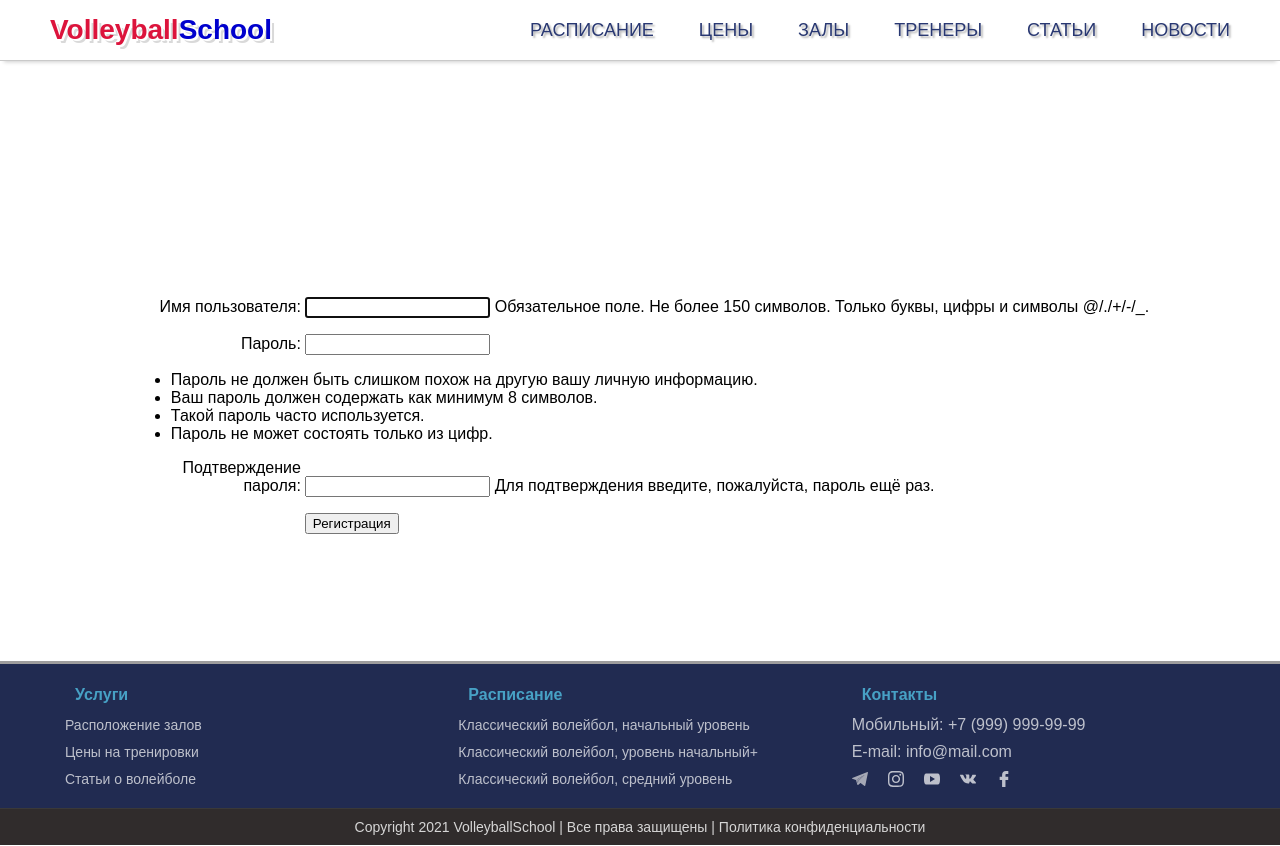
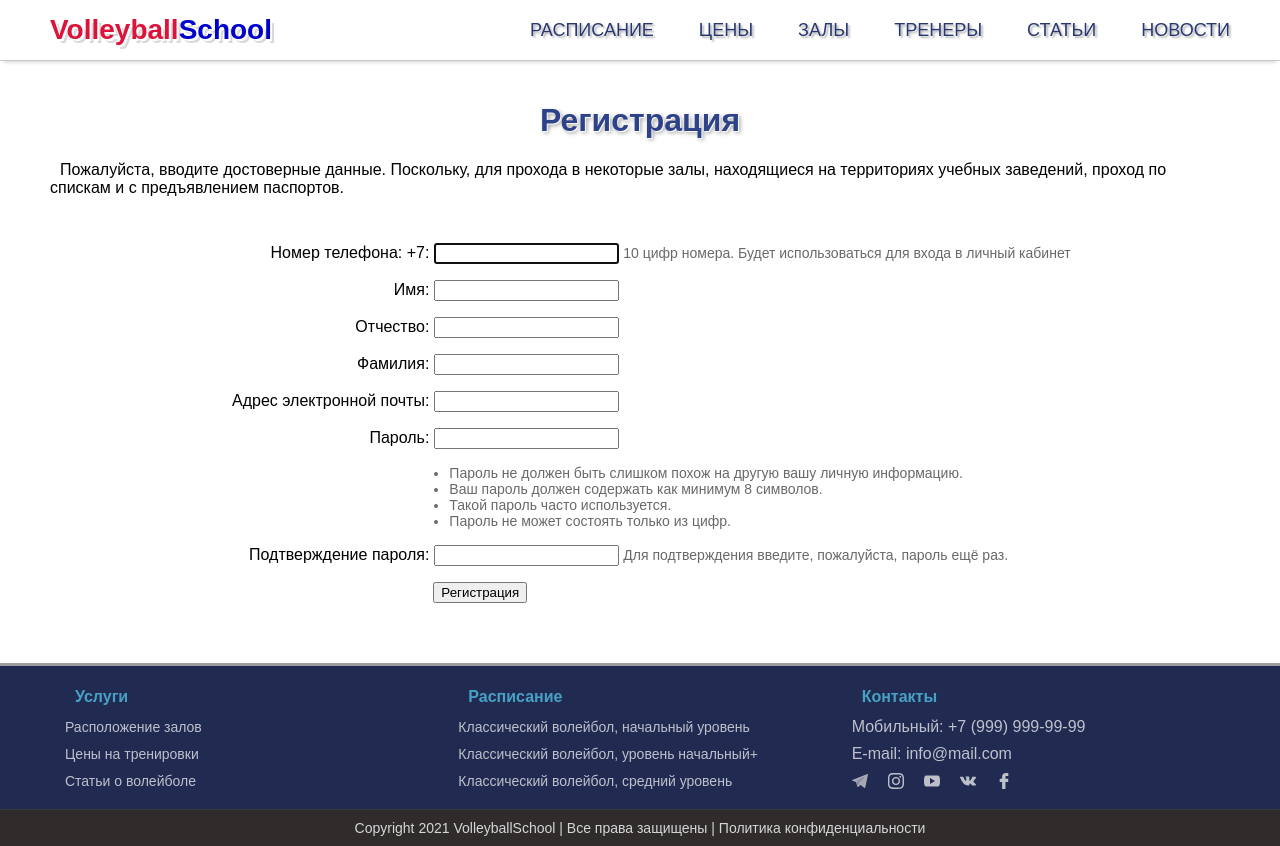
Before and after one commit to VladShi/volleyballschool-django, a Django app: page /register/ in a window 1280 px wide. Shown: the part 32-878 px from the top of the page. Run offline with Django 3.2, Linux system fonts and the light colour scheme; some libraries are stand-ins or nearby versions.

Commit message:
Add view, template, urls, form for registering

```diff
--- /dev/null
+++ b/volleyballschool/forms.py
@@ -0,0 +1,29 @@
+from django.contrib.auth import get_user_model
+from django.forms import CharField, EmailField, RegexField
+from django.contrib.auth.forms import UserCreationForm
+
+
+class RegisterUserForm(UserCreationForm):
+
+    username = RegexField(label='Номер телефона: +7',
+                          help_text='10 цифр номера. Будет использоваться \
+                                     для входа в личный кабинет',
+                          # проверяем что введено 10 цифр
+                          regex='^(([0-9]){10})$',
+                          strip=True,
+                          error_messages={'invalid': 'Введите номер телефона из \
+                                                      10 цифр без пробелов и \
+                                                      дефисов. \
+                                                      Например, 9167772211'
+                                          }
+                          )
+
+    first_name = CharField(label='Имя')
+    last_name = CharField(label='Фамилия')
+    patronymic = CharField(label='Отчество')
+    email = EmailField(label='Адрес электронной почты')
+
+    class Meta:
+        model = get_user_model()
+        fields = ('username', 'first_name', 'patronymic',
+                  'last_name', 'email', 'password1', 'password2')
--- a/volleyballschool/static/volleyballschool/css/style.css
+++ b/volleyballschool/static/volleyballschool/css/style.css
@@ -96,6 +96,12 @@ body {
     max-width: 16px;
     max-height: 16px;
     fill:#fff;
+}
+
+.social__icon_loggined {
+    fill:rgb(120, 239, 255);
+    margin-right: -20px;
+    margin-left: 20px;
 }
 
 .social_footer {
@@ -257,7 +263,8 @@ body {
 }
 
 .content__login-form {
-    padding-top: 200px;
+    padding-top: 150px;
+    padding-bottom: 40px;
     margin: 0 auto;
 }
 
@@ -271,7 +278,12 @@ body {
     margin-left: 174px;
 }
 
-.content__login-registr {
+.content__login-form .errorlist {
+    max-width: 500px;
+    color:brown;
+}
+
+.content__login-register {
     margin: 17px auto;
     padding-left: 174px;
     font-size: 14px;
@@ -286,6 +298,38 @@ body {
 .content__login-link:hover {
     color: #3a57d8;
     text-shadow: 1px 1px 1px rgb(145, 224, 255), 2px 2px 2px rgba(0,0,0,0.4);
+}
+
+.content__register-form {
+    padding-top: 30px;
+    padding-bottom: 40px;
+    margin: 0 auto;
+}
+
+.content__register-form .helptext {
+    font-size: 14px;
+    color:dimgray;
+}
+
+.content__register-form ul {
+    padding-left: 240px;
+    font-size: 14px;
+    color:dimgray;
+}
+
+.content__register-form .errorlist {
+    font-size: 16px;
+    color:rgb(231, 16, 16);
+}
+
+.content__register-form label {
+    display: inline-block;
+    width: 220px;
+    text-align: right;
+}
+
+.content__register-form button {
+    margin-left: 224px;
 }
 
 /* Footer
--- a/volleyballschool/templates/volleyballschool/account.html
+++ b/volleyballschool/templates/volleyballschool/account.html
@@ -7,12 +7,12 @@
             <div class="content__inner">
 
                 <div class="content__header">
-                    <h1>Иванов Иван Иваныч</h1>
+                    <h1>{{ user.first_name }} {{ user.patronymic }} {{ user.last_name }}</h1>
                 </div>
 
                 <div class="content__block content__block_w100">
                     <div class="content__block-header">Сумма на счету</div>
-                        <p class="content__text"><h3>1200 руб.</h3></p>
+                        <p class="content__text"><h3>{{ user.balance }} руб.</h3></p>
                         <a class="btn" href="#">Пополнить</a>
                 </div>
 
--- a/volleyballschool/templates/volleyballschool/index.html
+++ b/volleyballschool/templates/volleyballschool/index.html
@@ -119,12 +119,22 @@
                             <use xlink:href="#facebook"></use>
                         </svg>
                     </a>
+
+                    {% if request.user.is_authenticated %}
+                    <svg class="social__icon social__icon_loggined">
+                        <use xlink:href="#usericon"></use>
+                    </svg>
+                    <a class="social__link" href="{% url 'account' %}">
+                        <span class="social__link_login">Личный кабинет</span>
+                    </a>
+                    {% else %}
                     <a class="social__link" href="{% url 'account' %}">
                         <svg class="social__icon">
                             <use xlink:href="#usericon"></use>
                         </svg>
                         <span class="social__link_login">Личный кабинет</span>
                     </a>
+                    {% endif %}
                 </div>
 
             </div><!-- /.header__inner -->
--- a/volleyballschool/templates/volleyballschool/register.html
+++ b/volleyballschool/templates/volleyballschool/register.html
@@ -5,13 +5,24 @@
 <div class="content">
     <div class="container">
         <div class="content__inner">
-            <div class="content__login-form">
+
+            <div class="content__header">
+                <h1>Регистрация</h1>
+            </div>
+
+            <div class="content__text">
+                Пожалуйста, вводите достоверные данные. Поскольку, для прохода в некоторые залы, находящиеся на
+                территориях учебных заведений, проход по спискам и с предъявлением паспортов.
+            </div>
+
+            <div class="content__register-form">
                 <form method="post">
                     {% csrf_token %}
                     {{ form.as_p }}
                     <button type="submit">Регистрация</button>
                 </form>
             </div>
+
         </div><!-- /.content__inner-->
     </div><!-- /.container -->
 </div><!-- /.content-->
--- a/volleyballschool/urls.py
+++ b/volleyballschool/urls.py
@@ -15,7 +15,7 @@ from django.contrib.auth import views as auth_views
 
 from .views import (IndexView, NewsView, CoachesView, PricesView,
                     CourtsView, ArticlesView, ArticleDetailView, AccountView,
-                    RegisterUser, logout_user)
+                    RegisterUserView, logout_user)
 
 urlpatterns = [
     path('', IndexView.as_view(), name='index_page'),
@@ -37,6 +37,6 @@ urlpatterns = [
         ),
         name='login',
     ),
-    path('register/', RegisterUser.as_view(), name='register'),
+    path('register/', RegisterUserView.as_view(), name='register'),
     path('logout/', logout_user, name='logout'),
 ]
--- a/volleyballschool/views.py
+++ b/volleyballschool/views.py
@@ -1,11 +1,12 @@
 from django.views.generic import ListView, TemplateView, DetailView, CreateView
 from django.contrib.auth.mixins import LoginRequiredMixin
-from django.contrib.auth.forms import UserCreationForm
 from django.contrib.auth import logout
 from django.shortcuts import redirect
+from django.urls import reverse_lazy
 
 from .models import (News, Coaches, SubscriptionSamples,
                      OneTimeTraining, Courts, Articles)
+from .forms import RegisterUserForm
 
 
 class IndexView(ListView):
@@ -70,11 +71,11 @@ class AccountView(LoginRequiredMixin, TemplateView):
     login_url = 'login'
 
 
-class RegisterUser(CreateView):
+class RegisterUserView(CreateView):
 
-    # CustomUserCreationForm
-    form_class = UserCreationForm
+    form_class = RegisterUserForm
     template_name = "volleyballschool/register.html"
+    success_url = reverse_lazy('account')
 
 
 def logout_user(request):
```
Also changed, not shown: volleyballschool/templates/volleyballschool/login.html (+7 -1 lines).
